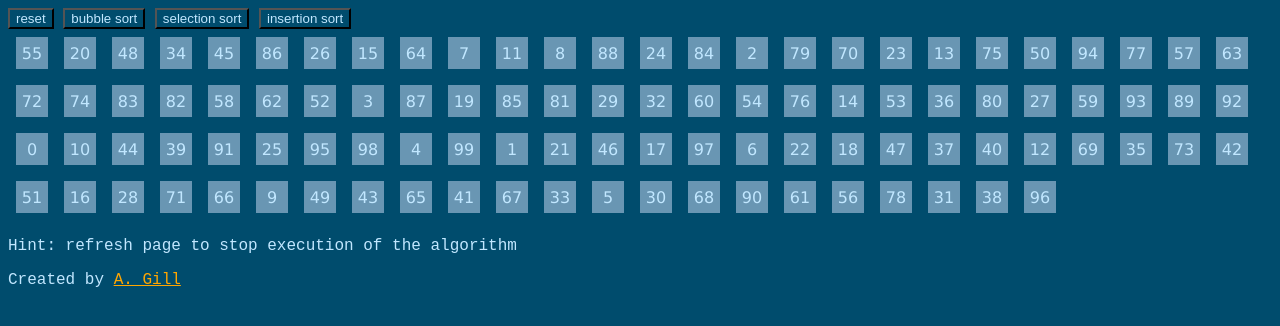
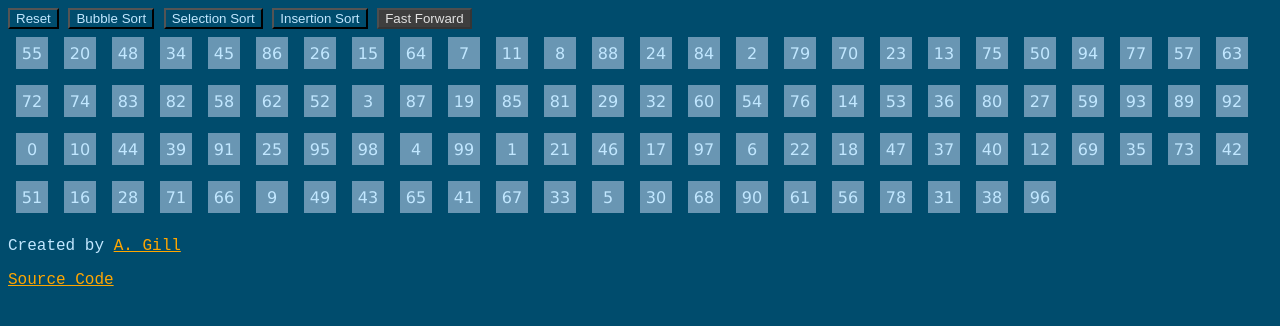
Before and after one commit to Amar-Gill/array-methods, a Svelte app: page / in a window 1280 px wide. Shown: the top 326 px of the page. Built offline with nearby package versions, Linux system fonts and the light colour scheme.

Commit message:
added fast forward button. functionality achieved.

```diff
--- a/src/App.svelte
+++ b/src/App.svelte
@@ -7,7 +7,7 @@
 
   let selectionSortMinValueId = null;
 
-  let durationTime = 100;
+  let useFastForward = false;
 
   function resetValues() {
     values = [];
@@ -40,7 +40,7 @@
 
   // definition of the different sorting algorithms
   function sleep(ms) {
-    return new Promise(resolve => setTimeout(resolve, ms));
+      return new Promise(resolve => setTimeout(resolve, ms));
   }
 
   async function bubbleSort() {
@@ -61,12 +61,13 @@
           values[i - 1] = right;
         }
 
-        await sleep(150);
+        !useFastForward && await sleep(150);
       }
     }
 
     // return array;
     activeId = null;
+    useFastForward = false;
   }
 
   async function selectionSort() {
@@ -76,7 +77,7 @@
       let min = i;
       activeId = values[i].id;
       selectionSortMinValueId = values[i].id;
-      await sleep(420);
+      !useFastForward && await sleep(420);
 
       for (let j = i + 1; j < len; j++) {
         activeId = values[j].id;
@@ -85,18 +86,19 @@
           selectionSortMinValueId = values[j].id;
           // await sleep(2000);
         }
-        await sleep(40);
+        !useFastForward && await sleep(40);
       }
       if (min !== i) {
         let tmp = values[i];
         values[i] = values[min];
         values[min] = tmp;
-        await sleep(600);
+        !useFastForward && await sleep(600);
       }
       selectionSortMinValueId = null;
     }
     // return arr;
     activeId = null;
+    useFastForward = false;
   }
 
   async function insertionSort() {
@@ -104,17 +106,18 @@
       let j = i - 1;
       let temp = values[i];
       activeId = values[i].id;
-      await sleep(420);
+      !useFastForward && await sleep(420);
       while (j >= 0 && values[j].value > temp.value) {
         // activeId = values[j].id;
         values[j + 1] = values[j];
         j--;
       }
       values[j + 1] = temp;
-      await sleep(420);
+      !useFastForward && await sleep(420);
     }
     // return values;
     activeId = null;
+    useFastForward = false;
   }
 
 </script>
@@ -177,15 +180,11 @@
 </style>
 
 <header>
-  <button disabled={activeId != null} on:click={resetValues}>reset</button>
-  <button disabled={activeId != null} on:click={bubbleSort}>bubble sort</button>
-  <button disabled={activeId != null} on:click={selectionSort}>
-    selection sort
-  </button>
-  <button disabled={activeId != null} on:click={insertionSort}>
-    insertion sort
-  </button>
-
+  <button disabled={activeId != null} on:click={resetValues}>Reset</button>
+  <button disabled={activeId != null} on:click={bubbleSort}>Bubble Sort</button>
+  <button disabled={activeId != null} on:click={selectionSort}>Selection Sort</button>
+  <button disabled={activeId != null} on:click={insertionSort}>Insertion Sort</button>
+  <button disabled={activeId == null} on:click={() => useFastForward = !useFastForward}>Fast Forward</button>
 </header>
 
 <main class="flex-box">
@@ -200,9 +199,9 @@
   {/each}
 </main>
 <footer>
-  <p>Hint: refresh page to stop execution of the algorithm</p>
   <p>
     Created by
     <a href="https://amar-gill.now.sh" alt="developer website" target="_blank">A. Gill</a>
   </p>
+  <a href="https://github.com/Amar-Gill/array-methods" alt="source code" target="_blank">Source Code</a>
 </footer>
--- a/src/main.js
+++ b/src/main.js
@@ -3,7 +3,6 @@ import App from './App.svelte';
 const app = new App({
 	target: document.body,
 	props: {
-		name: 'world'
 	}
 });
 
```
